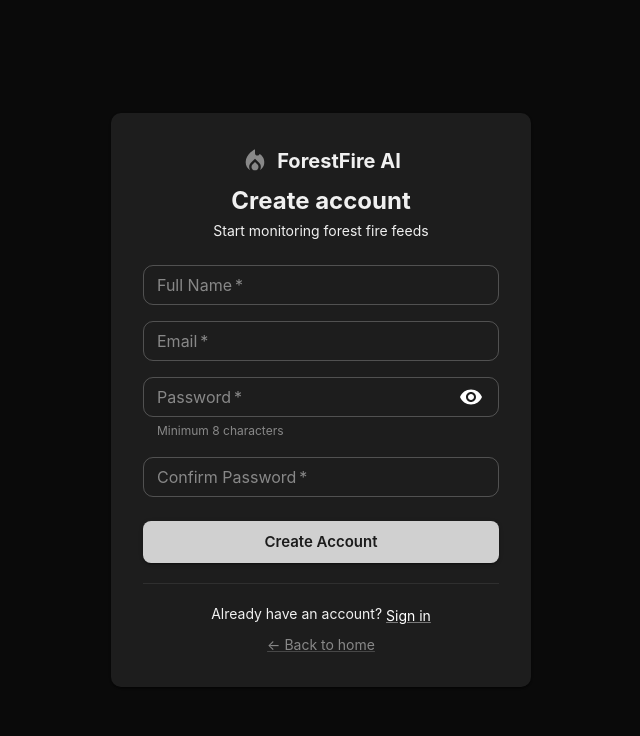
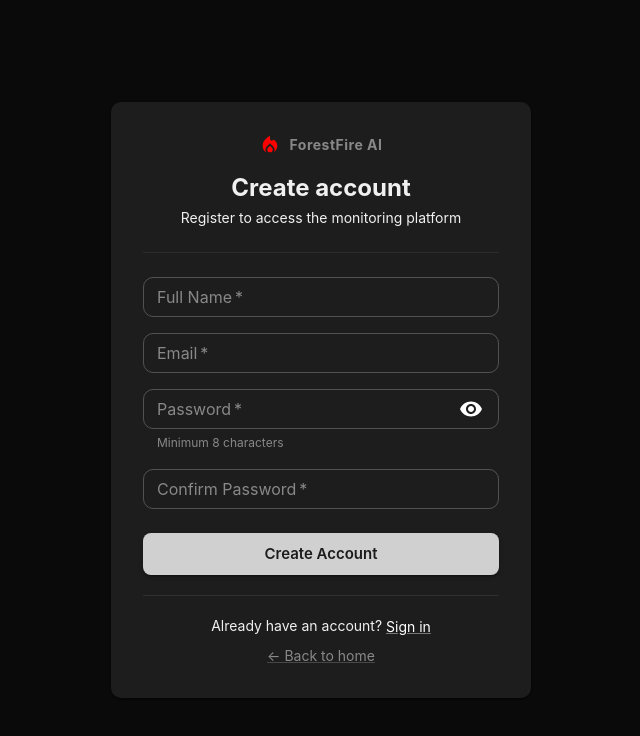
Before and after one commit to AndreiApricopoai/ForestFireAI, a React (Vite) app in the folder Application/frontend/: page /register in a window 1280 px wide. Shown: the top 736 px of the page, without its empty margins (319-959 px from the left). Built offline with nearby package versions, Linux system fonts and the light colour scheme.

Commit message:
Make login and register pages cleaner

```diff
--- a/Application/frontend/src/pages/Login/LoginPage.tsx
+++ b/Application/frontend/src/pages/Login/LoginPage.tsx
@@ -119,16 +119,19 @@ export default function LoginPage() {
       }}
     >
       <Paper sx={{ width: '100%', maxWidth: 420, p: 4 }}>
-        <Box sx={{ textAlign: 'center', mb: 3 }}>
-          <Box sx={{ display: 'flex', alignItems: 'center', justifyContent: 'center', gap: 1, mb: 1 }}>
-            <LocalFireDepartmentIcon sx={{ color: 'secondary.main', fontSize: 28 }} />
-            <Typography variant="h6" sx={{ fontWeight: 700 }} color="primary.light">
+        {/* Header */}
+        <Box sx={{ textAlign: 'center', mb: 3, pb: 3, borderBottom: '1px solid rgba(255,255,255,0.07)' }}>
+          <Box sx={{ display: 'flex', alignItems: 'center', justifyContent: 'center', gap: 1, mb: 2 }}>
+            <LocalFireDepartmentIcon sx={{ color: '#ff0000', fontSize: 22 }} />
+            <Typography variant="body2" sx={{ fontWeight: 700, color: 'text.secondary', letterSpacing: 0.5 }}>
               ForestFire AI
             </Typography>
           </Box>
-          <Typography variant="h5" sx={{ fontWeight: 700 }}>Welcome back</Typography>
-          <Typography variant="body2" color="text.secondary" sx={{ mt: 0.5 }}>
-            Sign in to your monitoring account
+          <Typography variant="h5" sx={{ fontWeight: 700, color: 'text.primary', mb: 0.5 }}>
+            Welcome back
+          </Typography>
+          <Typography variant="body2" color="text.secondary">
+            Sign in to continue
           </Typography>
         </Box>
 
--- a/Application/frontend/src/pages/Register/RegisterPage.tsx
+++ b/Application/frontend/src/pages/Register/RegisterPage.tsx
@@ -150,16 +150,19 @@ export default function RegisterPage() {
       }}
     >
       <Paper sx={{ width: '100%', maxWidth: 420, p: 4 }}>
-        <Box sx={{ textAlign: 'center', mb: 3 }}>
-          <Box sx={{ display: 'flex', alignItems: 'center', justifyContent: 'center', gap: 1, mb: 1 }}>
-            <LocalFireDepartmentIcon sx={{ color: 'secondary.main', fontSize: 28 }} />
-            <Typography variant="h6" sx={{ fontWeight: 700 }} color="primary.light">
+        {/* Header */}
+        <Box sx={{ textAlign: 'center', mb: 3, pb: 3, borderBottom: '1px solid rgba(255,255,255,0.07)' }}>
+          <Box sx={{ display: 'flex', alignItems: 'center', justifyContent: 'center', gap: 1, mb: 2 }}>
+            <LocalFireDepartmentIcon sx={{ color: '#ff0000', fontSize: 22 }} />
+            <Typography variant="body2" sx={{ fontWeight: 700, color: 'text.secondary', letterSpacing: 0.5 }}>
               ForestFire AI
             </Typography>
           </Box>
-          <Typography variant="h5" sx={{ fontWeight: 700 }}>Create account</Typography>
-          <Typography variant="body2" color="text.secondary" sx={{ mt: 0.5 }}>
-            Start monitoring forest fire feeds
+          <Typography variant="h5" sx={{ fontWeight: 700, color: 'text.primary', mb: 0.5 }}>
+            Create account
+          </Typography>
+          <Typography variant="body2" color="text.secondary">
+            Register to access the monitoring platform
           </Typography>
         </Box>
 
```
